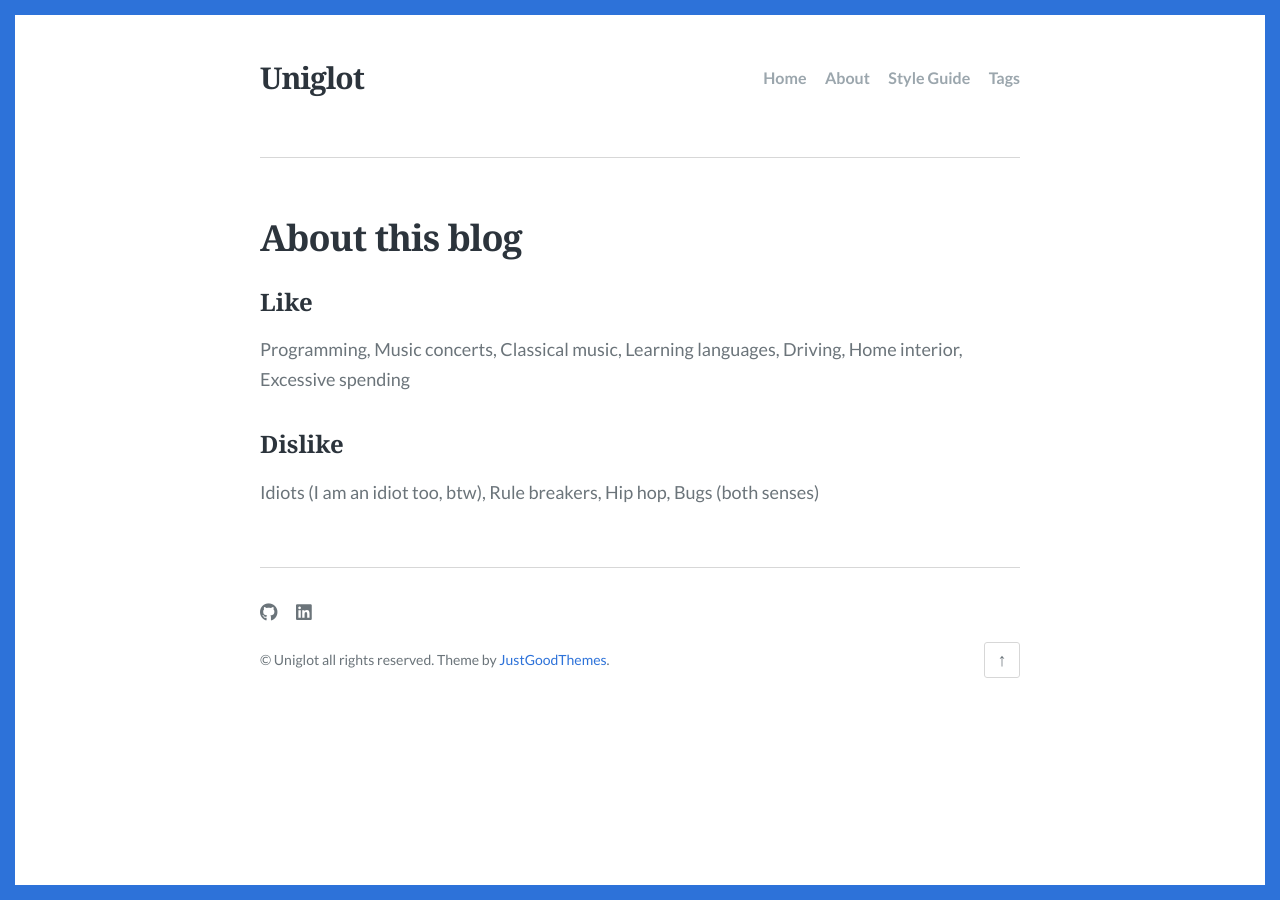
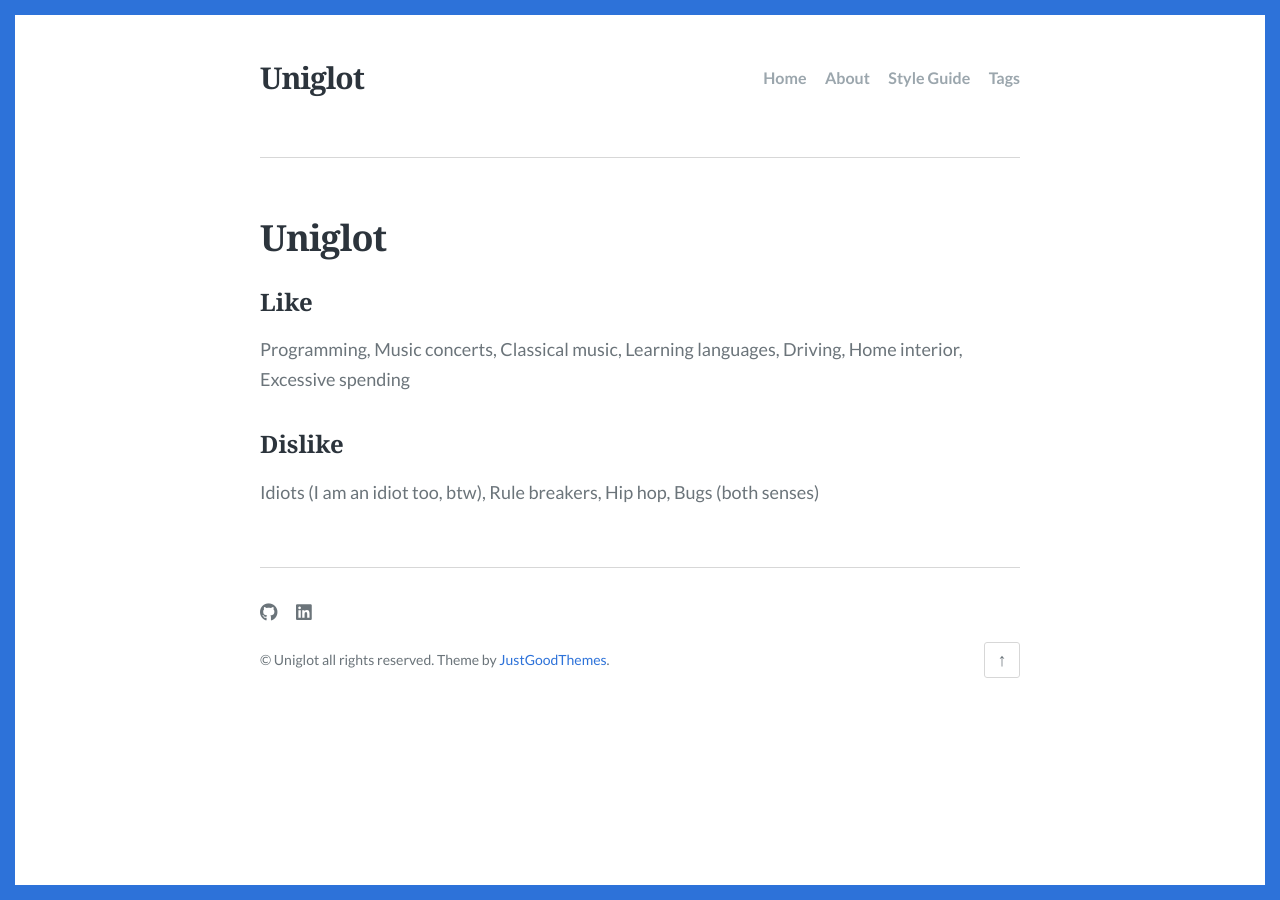
Before and after one commit to uniglot/uniglot.github.io, a Jekyll site: the page built from about.md, in a window 1280 px wide. Built offline with Jekyll 4.4.1, drawn with Linux system fonts in a browser that asks for light colours; some web fonts are replaced.

Commit message:
Update profile image

```diff
--- a/_config.yml
+++ b/_config.yml
@@ -21,7 +21,7 @@
 url: "https://www.uniglot.dev"
 
 # Favicon
-favicon: images/favicon.png
+favicon: https://assets.uniglot.dev/images/main-profile.jpeg
 
 # Google Analytics id, e.g. "UA-NNNNNNNN-N"
 google_analytics: ""
--- a/_data/author.json
+++ b/_data/author.json
@@ -1,7 +1,7 @@
 {
-  "name": "Yuneui Jeong",
+  "name": "Uniglot",
   "bio": "Cloud-based software engineer with a practical point of view",
-  "url": "https://justgoodthemes.com",
+  "url": "https://github.com/uniglot",
   "location": "Seoul, South Korea",
-  "image": "images/author.png"
+  "image": "https://github.com/uniglot/uniglot.github.io"
 }
--- a/about.md
+++ b/about.md
@@ -1,6 +1,6 @@
 ---
 layout: page
-title: About this blog
+title: Uniglot
 description: A polyglot-wannabe DevOps engineer
 ---
 
```
